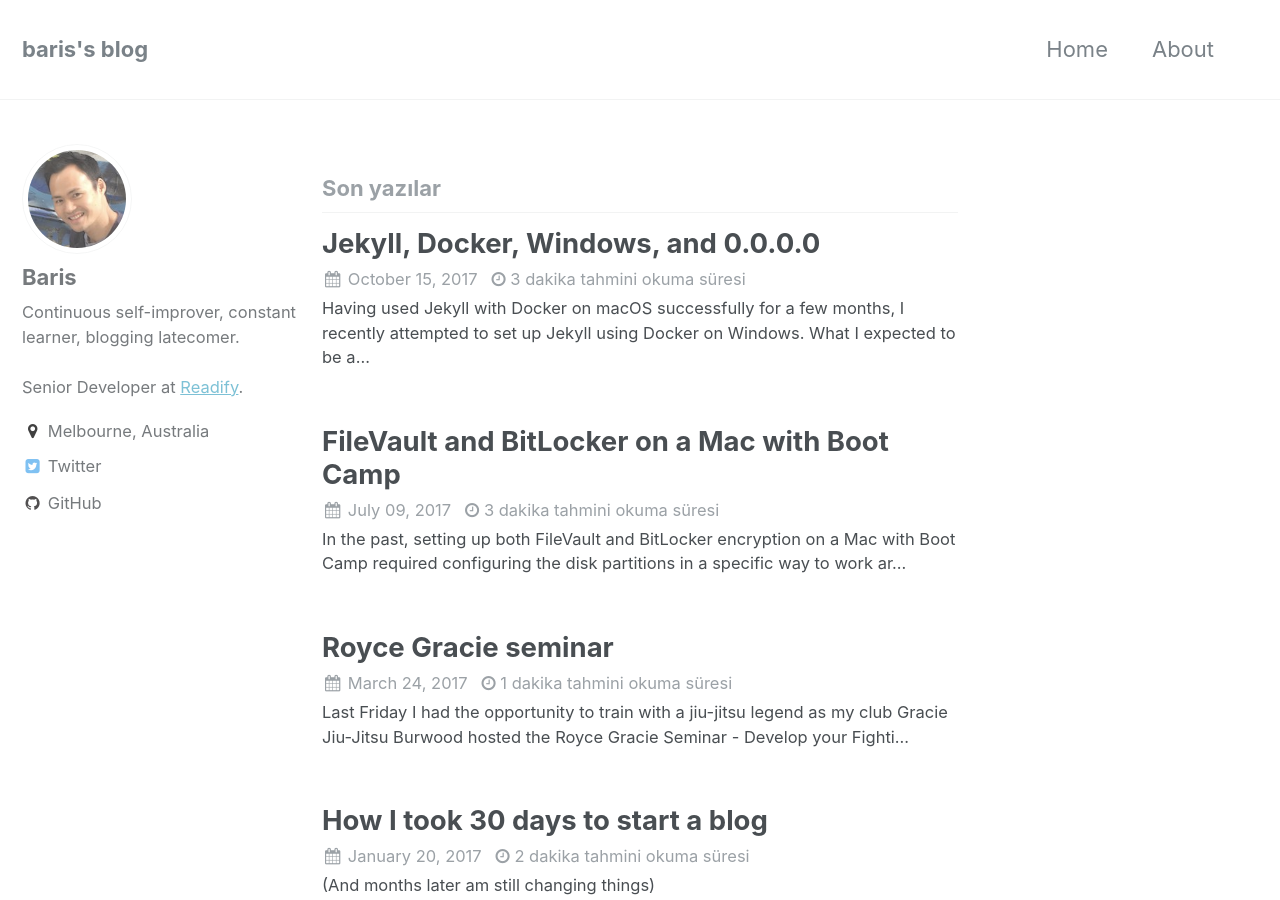
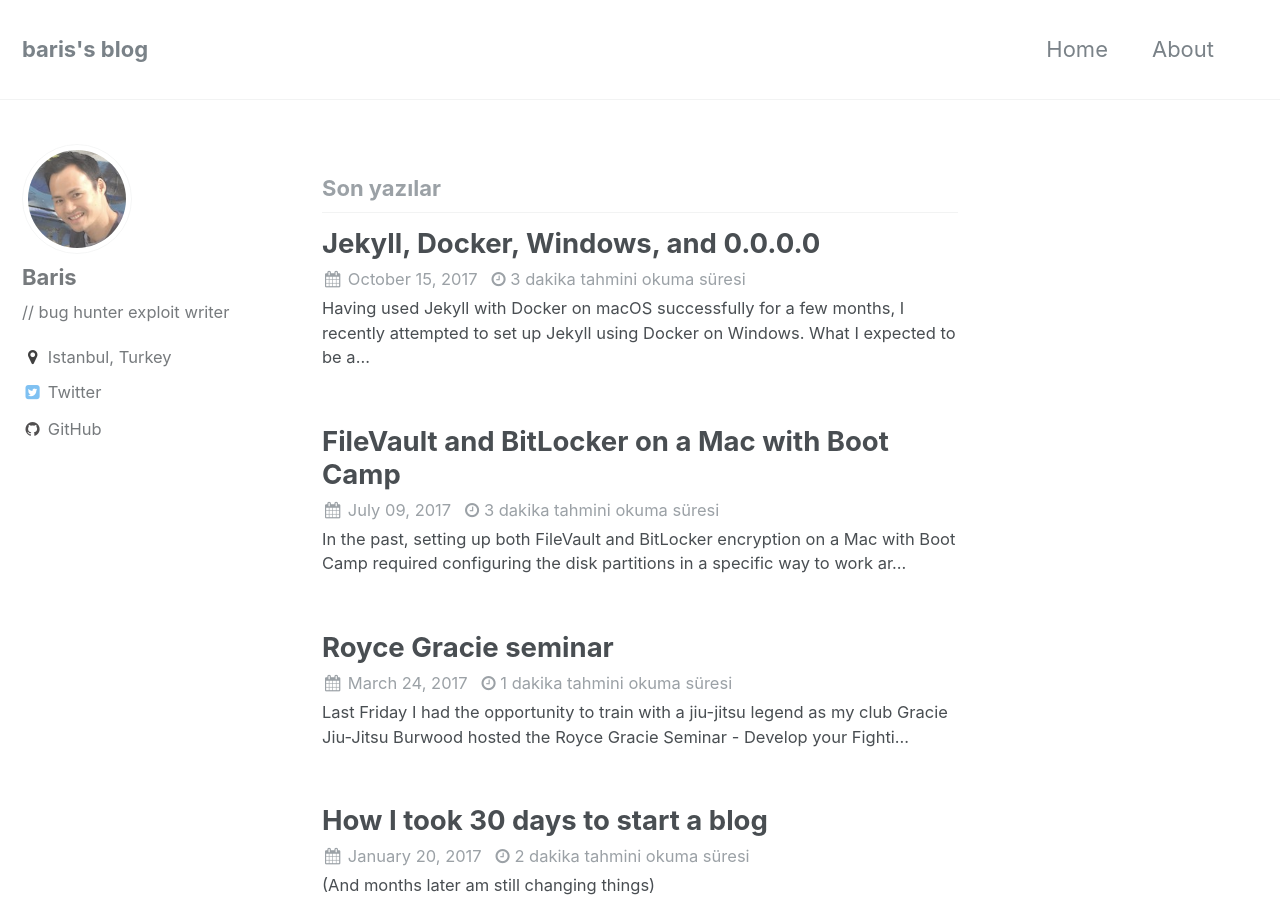
Before and after one commit to sonrabakarim/baris, a Jekyll site: the page built from index.html, in a window 1280 px wide and 900 px high. Built offline with Jekyll 4.4.1, drawn with Linux system fonts in a browser that asks for light colours; the list of posts is cut into pages by our own code.

Commit message:
Update _config.yml

```diff
--- a/_config.yml
+++ b/_config.yml
@@ -83,8 +83,8 @@ analytics:
 author:
   name             : "Baris"
   avatar           : "/assets/images/bio-photo.jpg"
-  bio              : 'Continuous self-improver, constant learner, blogging latecomer.<br><br>Senior Developer at <a href="https://readify.net">Readify</a>.'
-  location         : "Melbourne, Australia"
+  bio              : '// bug hunter exploit writer'
+  location         : "Istanbul, Turkey"
   email            :
   uri              :
   bitbucket        :
```
